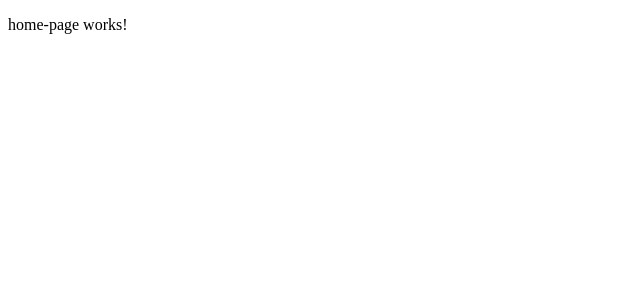
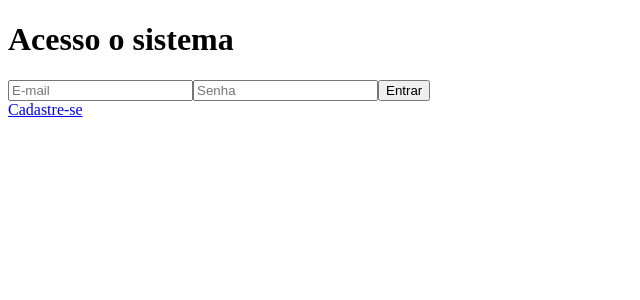
Before and after one commit to Kenzie-Academy-Brasil-Developers/angular-classes5, an Angular app in the folder angular-classes5/: page / in a window 1280 px wide. Shown: the top 300 px of the page, without its empty margins (0-640 px from the left). Built offline with nearby package versions, Linux system fonts and the light colour scheme.

Commit message:
6-login-behavior

```diff
--- a/angular-classes5/src/app/components/forms/login-form/login-form.component.html
+++ b/angular-classes5/src/app/components/forms/login-form/login-form.component.html
@@ -1,4 +1,4 @@
-<form [formGroup]="loginForm">
+<form (ngSubmit)="submit()" [formGroup]="loginForm">
     <input type="email" placeholder="E-mail" formControlName="email">
     <input type="password" placeholder="Senha" formControlName="password">
     <button type="submit">Entrar</button>
--- a/angular-classes5/src/app/components/forms/login-form/login-form.component.ts
+++ b/angular-classes5/src/app/components/forms/login-form/login-form.component.ts
@@ -1,5 +1,7 @@
 import { Component } from '@angular/core';
 import { FormControl, FormGroup, ReactiveFormsModule } from '@angular/forms';
+import { UserService } from '../../../services/user.service';
+import { TLoginUserData } from '../../../interfaces/user.interface';
 
 @Component({
   selector: 'app-login-form',
@@ -9,8 +11,15 @@ import { FormControl, FormGroup, ReactiveFormsModule } from '@angular/forms';
   styleUrl: './login-form.component.scss',
 })
 export class LoginFormComponent {
+  constructor(private userService: UserService) {}
+
   loginForm = new FormGroup({
-    email: new FormControl(null),
-    password: new FormControl(null),
+    email: new FormControl<string | null>(null),
+    password: new FormControl<string | null>(null),
   });
+
+  submit(){
+    const data = this.loginForm.value as TLoginUserData;
+    this.userService.login(data);
+  }
 }
--- a/angular-classes5/src/app/pages/dashboard-page/dashboard-page.component.html
+++ b/angular-classes5/src/app/pages/dashboard-page/dashboard-page.component.html
@@ -1 +1,7 @@
-<p>dashboard-page works!</p>
+<main>
+    <div *ngIf="user">
+        <p>{{ user.name }} - {{ user.job }}</p>
+        <p>{{ user.email }}</p>
+        <button (click)="handleLogout()">Sair</button>
+    </div>
+</main>
--- a/angular-classes5/src/app/pages/dashboard-page/dashboard-page.component.ts
+++ b/angular-classes5/src/app/pages/dashboard-page/dashboard-page.component.ts
@@ -1,12 +1,22 @@
 import { Component } from '@angular/core';
+import { UserService } from '../../services/user.service';
+import { CommonModule } from '@angular/common';
 
 @Component({
   selector: 'app-dashboard-page',
   standalone: true,
-  imports: [],
+  imports: [CommonModule],
   templateUrl: './dashboard-page.component.html',
   styleUrl: './dashboard-page.component.scss'
 })
 export class DashboardPageComponent {
+  constructor(private userService: UserService) {}
 
+  get user(){
+    return this.userService.getUser();
+  }
+
+  handleLogout(){
+    this.userService.logout();
+  }
 }
--- a/angular-classes5/src/app/pages/home-page/home-page.component.html
+++ b/angular-classes5/src/app/pages/home-page/home-page.component.html
@@ -1 +1,5 @@
-<p>home-page works!</p>
+<main>
+  <h1>Acesso o sistema</h1>
+  <app-login-form></app-login-form>
+  <a routerLink="/register">Cadastre-se</a>
+</main>
--- a/angular-classes5/src/app/pages/home-page/home-page.component.ts
+++ b/angular-classes5/src/app/pages/home-page/home-page.component.ts
@@ -1,9 +1,11 @@
 import { Component } from '@angular/core';
+import { LoginFormComponent } from '../../components/forms/login-form/login-form.component';
+import { RouterLink } from '@angular/router';
 
 @Component({
   selector: 'app-home-page',
   standalone: true,
-  imports: [],
+  imports: [LoginFormComponent, RouterLink],
   templateUrl: './home-page.component.html',
   styleUrl: './home-page.component.scss'
 })
--- a/angular-classes5/src/app/pages/register-page/register-page.component.html
+++ b/angular-classes5/src/app/pages/register-page/register-page.component.html
@@ -1,4 +1,5 @@
 <main>
     <h1>Cadastre-se</h1>
+    <a routerLink="/">Voltar</a>
     <app-register-form></app-register-form>
  </main>
--- a/angular-classes5/src/app/pages/register-page/register-page.component.ts
+++ b/angular-classes5/src/app/pages/register-page/register-page.component.ts
@@ -1,10 +1,11 @@
 import { Component } from '@angular/core';
 import { RegisterFormComponent } from '../../components/forms/register-form/register-form.component';
+import { RouterLink } from '@angular/router';
 
 @Component({
   selector: 'app-register-page',
   standalone: true,
-  imports: [RegisterFormComponent],
+  imports: [RegisterFormComponent, RouterLink],
   templateUrl: './register-page.component.html',
   styleUrl: './register-page.component.scss'
 })
--- a/angular-classes5/src/app/services/user.service.ts
+++ b/angular-classes5/src/app/services/user.service.ts
@@ -24,6 +24,10 @@ export class UserService {
         this.logout();
       },
     });
+  }
+
+  getUser(){
+    return this.userSignal();
   }
 
   register(formData: TRegisterUserData) {
```
